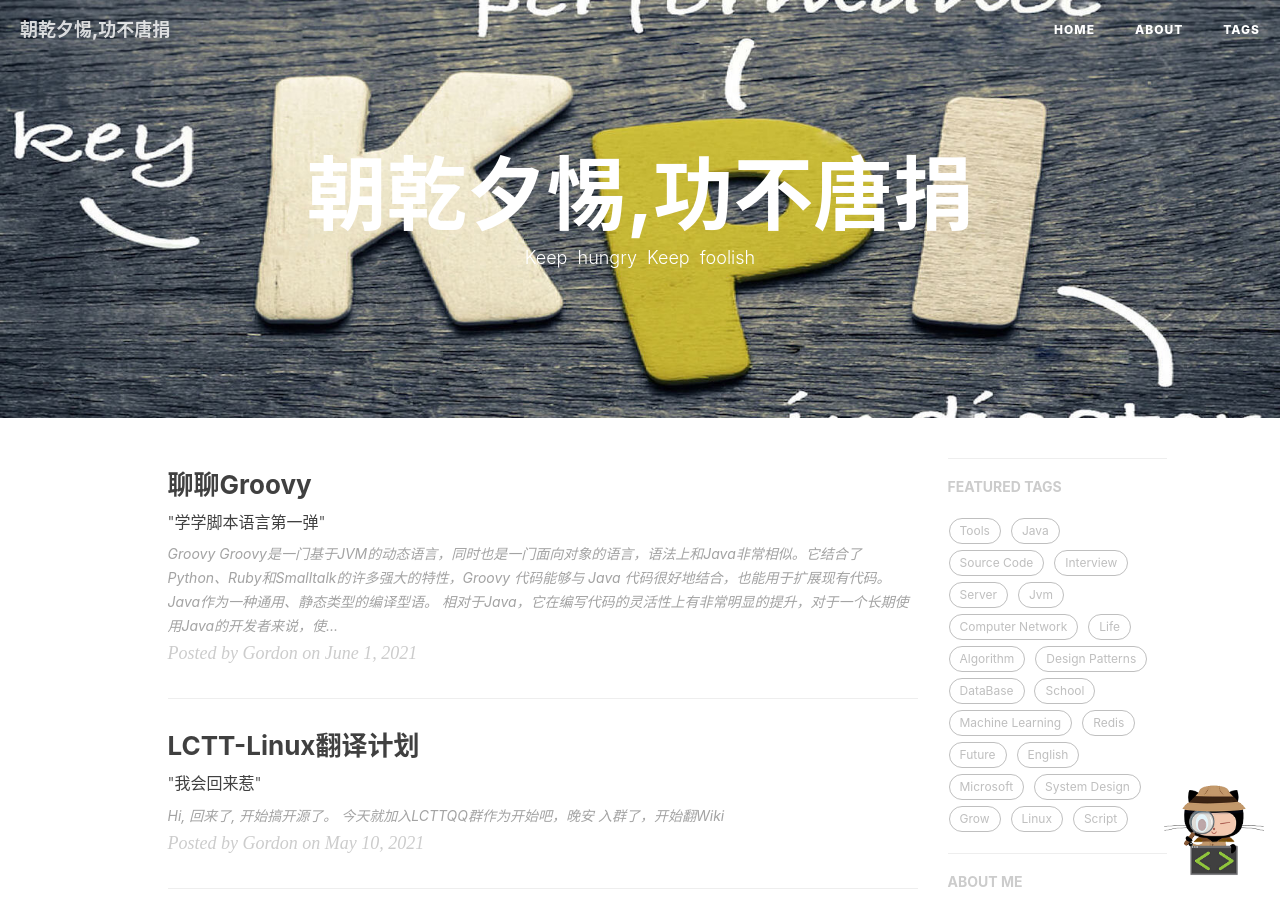
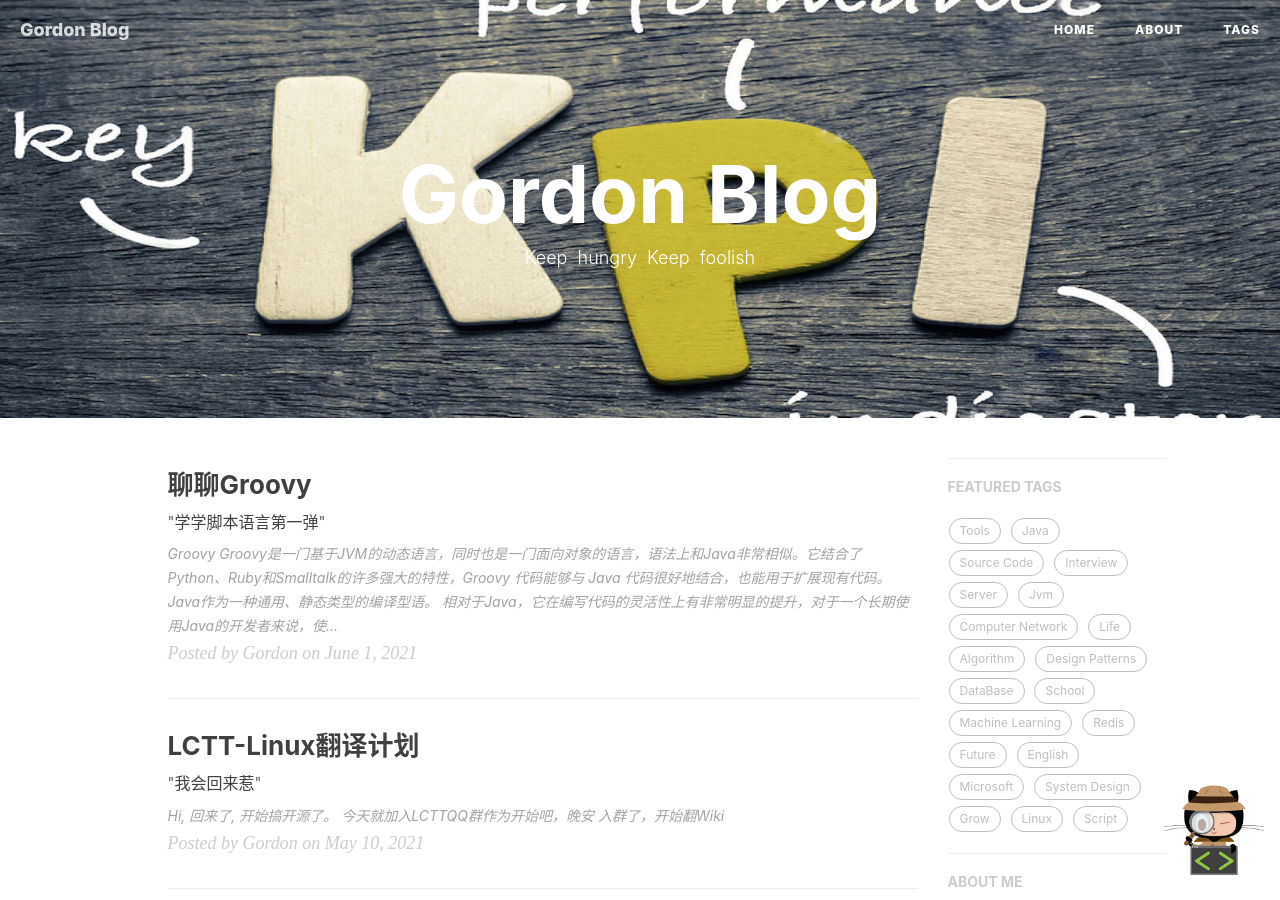
Before and after one commit to Gordon-Deng/Gordon-Deng.github.io, a Jekyll site: the page built from index.html, in a window 1280 px wide and 900 px high. Built offline with Jekyll 4.4.1, drawn with Linux system fonts in a browser that asks for light colours; nearby versions of some CDN libraries; the list of posts is cut into pages by our own code; comment, search, counter and statistics services are not loaded; some of the changed text lies outside the part shown.

Commit message:
Update _config.yml

```diff
--- a/_config.yml
+++ b/_config.yml
@@ -1,5 +1,5 @@
 # Site settings
-title: 朝乾夕惕,功不唐捐
+title: Gordon Blog
 SEOTitle: 邓高登的博客 | Gordon Blog
 header-img: img/home-bg.jpg
 email: gordondeng@foxmail.com
```
